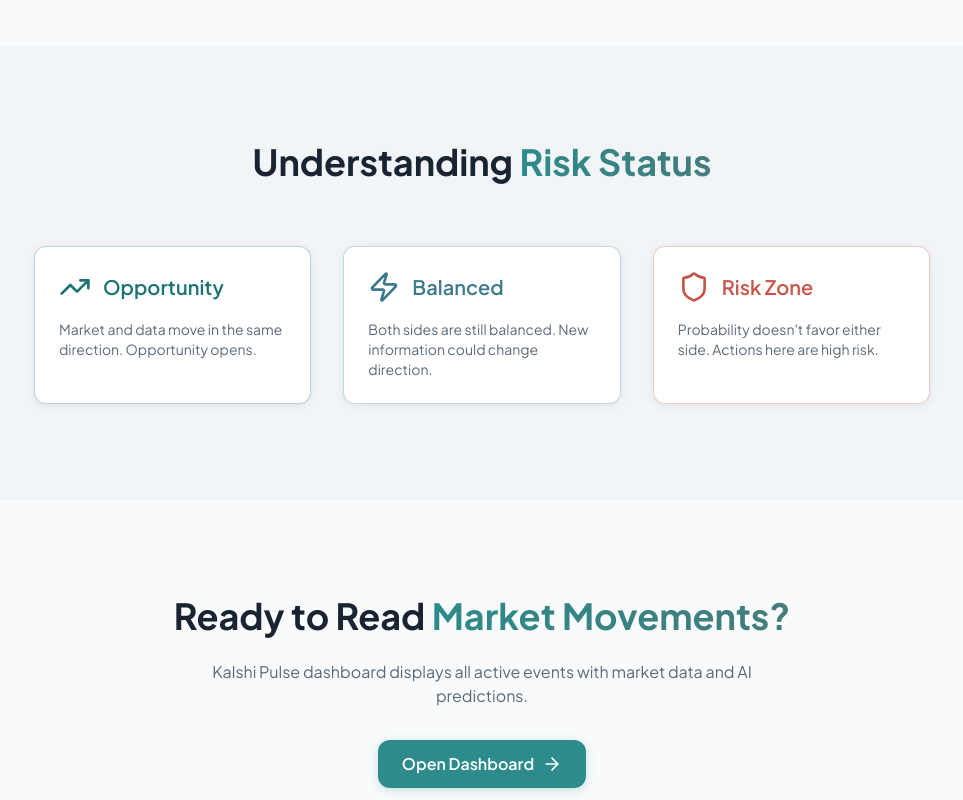
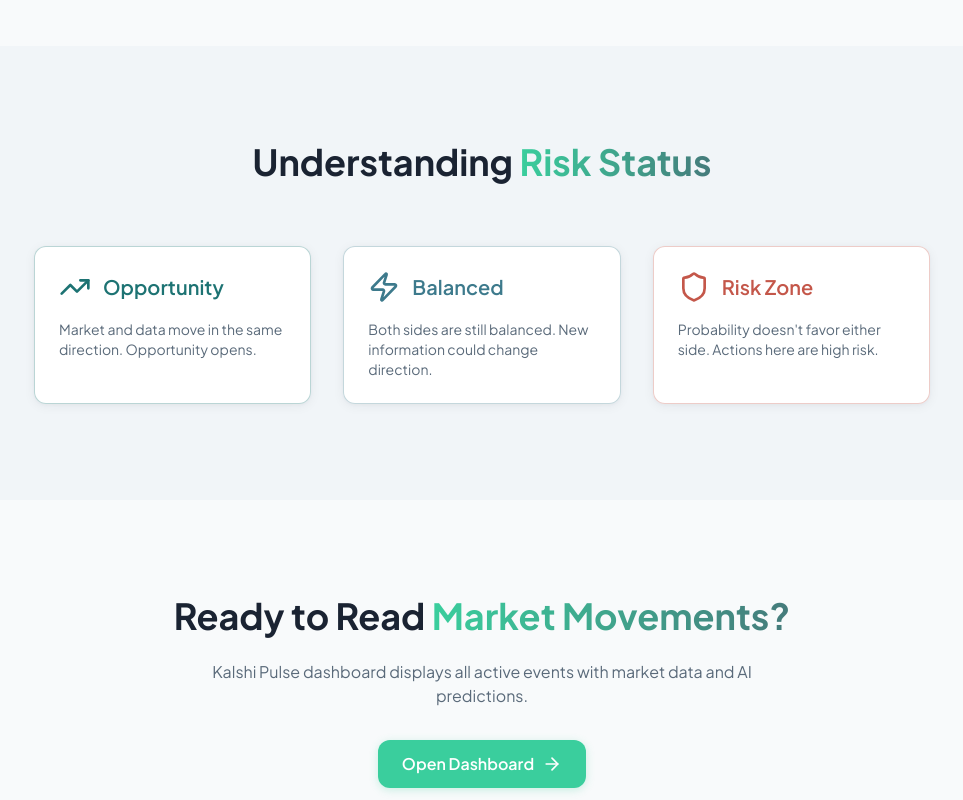
Before and after one commit to bronkhorst12/-Kalshi-Pulse, a React (Vite) app: page / in a window 1280 px wide. Shown: the part 1300-2100 px from the top of the page, without its empty margins (158-1121 px from the left). Built offline with nearby package versions, Linux system fonts and the light colour scheme.

Commit message:
feat: Add `ProbabilityChart` component and new global styles with Tailwind CSS integration.

```diff
--- a/src/components/ProbabilityChart.tsx
+++ b/src/components/ProbabilityChart.tsx
@@ -146,11 +146,11 @@
           symbol: 'circle',
           symbolSize: 6,
           lineStyle: {
-            color: '#2d8b8b',
+            color: '#3ace9d',
             width: 3,
           },
           itemStyle: {
-            color: '#2d8b8b',
+            color: '#3ace9d',
           },
           areaStyle: {
             color: {
--- a/src/index.css
+++ b/src/index.css
@@ -13,7 +13,7 @@
     --background-tertiary: #e8eef3;
     --foreground: #1a2332;
     --foreground-muted: #5a6a7a;
-    --ocean-teal: #2d8b8b;
+    --ocean-teal: #3ace9d;
     --ocean-seafoam: #457b7b;
     --ocean-coral: #d4685a;
     --border: #d1dbe5;
@@ -31,7 +31,7 @@
     @apply bg-background text-foreground font-sans antialiased;
     background-color: #f8fafb;
     background-image:
-      radial-gradient(ellipse at top, rgba(45, 139, 139, 0.04) 0%, transparent 50%),
+      radial-gradient(ellipse at top, rgba(58, 206, 157, 0.04) 0%, transparent 50%),
       radial-gradient(ellipse at bottom right, rgba(69, 123, 123, 0.06) 0%, transparent 50%);
     min-height: 100vh;
   }
@@ -44,7 +44,7 @@
   }
 
   .glow-text {
-    text-shadow: 0 0 10px rgba(45, 139, 139, 0.3), 0 0 20px rgba(45, 139, 139, 0.15);
+    text-shadow: 0 0 10px rgba(58, 206, 157, 0.3), 0 0 20px rgba(58, 206, 157, 0.15);
   }
 
   .status-opportunity {
@@ -60,22 +60,25 @@
   }
 
   .btn-primary {
-    @apply bg-ocean-teal font-semibold px-6 py-3 rounded-lg
-           hover:bg-ocean-teal/90 transition-all duration-200
-           shadow-[0_2px_8px_rgba(45,139,139,0.25)] hover:shadow-[0_4px_16px_rgba(45,139,139,0.35)]
-           active:scale-[0.97] active:shadow-[0_1px_4px_rgba(45,139,139,0.2)];
+    @apply bg-ocean-teal font-semibold px-6 py-3 rounded-lg hover:bg-ocean-teal/90 transition-all duration-200 active:scale-[0.97];
     color: #ffffff;
+    box-shadow: 0 2px 8px rgba(58, 206, 157, 0.25);
+  }
+
+  .btn-primary:hover {
+    box-shadow: 0 4px 16px rgba(58, 206, 157, 0.35);
+  }
+
+  .btn-primary:active {
+    box-shadow: 0 1px 4px rgba(58, 206, 157, 0.2);
   }
 
   .btn-secondary {
-    @apply bg-transparent border border-ocean-teal text-ocean-teal font-semibold px-6 py-3 rounded-lg
-           hover:bg-ocean-teal/10 transition-all duration-200
-           active:scale-[0.97];
+    @apply bg-transparent border border-ocean-teal text-ocean-teal font-semibold px-6 py-3 rounded-lg hover:bg-ocean-teal/10 transition-all duration-200 active:scale-[0.97];
   }
 
   .data-card {
-    @apply bg-white border border-border rounded-lg p-4
-           hover:border-ocean-teal/40 transition-all duration-300;
+    @apply bg-white border border-border rounded-lg p-4 hover:border-ocean-teal/40 transition-all duration-300;
     box-shadow: 0 2px 8px rgba(26, 35, 50, 0.06);
   }
 
@@ -84,36 +87,36 @@
   }
 
   .ocean-glow {
-    box-shadow: 0 0 30px rgba(45, 139, 139, 0.1), 0 0 60px rgba(69, 123, 123, 0.05);
+    box-shadow: 0 0 30px rgba(58, 206, 157, 0.1), 0 0 60px rgba(69, 123, 123, 0.05);
   }
 
   /* Hover lift with ocean glow */
   .hover-lift {
     @apply transition-all duration-300 ease-out;
   }
+
   .hover-lift:hover {
     transform: translateY(-6px);
-    box-shadow: 0 12px 32px rgba(45, 139, 139, 0.12),
-                0 4px 12px rgba(26, 35, 50, 0.08);
+    box-shadow: 0 12px 32px rgba(58, 206, 157, 0.12),
+      0 4px 12px rgba(26, 35, 50, 0.08);
   }
 
   /* Icon glow on hover */
   .icon-glow {
     @apply transition-all duration-300;
   }
+
   .icon-glow:hover {
-    filter: drop-shadow(0 0 6px rgba(45, 139, 139, 0.4));
+    filter: drop-shadow(0 0 6px rgba(58, 206, 157, 0.4));
     transform: scale(1.1);
   }
 
   /* Shimmer background effect */
   .shimmer-bg {
-    background: linear-gradient(
-      90deg,
-      transparent 0%,
-      rgba(45, 139, 139, 0.06) 50%,
-      transparent 100%
-    );
+    background: linear-gradient(90deg,
+        transparent 0%,
+        rgba(58, 206, 157, 0.06) 50%,
+        transparent 100%);
     background-size: 200% 100%;
     animation: shimmer 3s ease-in-out infinite;
   }
@@ -122,6 +125,7 @@
   .btn-press {
     @apply transition-transform duration-100;
   }
+
   .btn-press:active {
     transform: scale(0.97);
   }
@@ -130,10 +134,12 @@
   .nav-link-animated {
     @apply relative;
   }
+
   .nav-link-animated::after {
     content: '';
     @apply absolute bottom-0 left-0 w-full h-0.5 bg-ocean-teal scale-x-0 origin-left transition-transform duration-300;
   }
+
   .nav-link-animated:hover::after {
     @apply scale-x-100;
   }
@@ -142,10 +148,11 @@
   .card-glow-hover {
     @apply transition-all duration-300;
   }
+
   .card-glow-hover:hover {
-    border-color: rgba(45, 139, 139, 0.5);
-    box-shadow: 0 0 16px rgba(45, 139, 139, 0.1),
-                0 6px 24px rgba(26, 35, 50, 0.1);
+    border-color: rgba(58, 206, 157, 0.5);
+    box-shadow: 0 0 16px rgba(58, 206, 157, 0.1),
+      0 6px 24px rgba(26, 35, 50, 0.1);
   }
 }
 
@@ -155,7 +162,7 @@
   }
 
   .text-ocean-teal {
-    color: #2d8b8b;
+    color: #3ace9d;
   }
 
   .text-ocean-seafoam {
@@ -167,7 +174,7 @@
   }
 
   .bg-ocean-teal {
-    background-color: #2d8b8b;
+    background-color: #3ace9d;
   }
 
   .bg-ocean-seafoam {
@@ -177,8 +184,8 @@
   .grid-bg {
     background-size: 40px 40px;
     background-image:
-      linear-gradient(to right, rgba(168,218,220,0.03) 1px, transparent 1px),
-      linear-gradient(to bottom, rgba(168,218,220,0.03) 1px, transparent 1px);
+      linear-gradient(to right, rgba(168, 218, 220, 0.03) 1px, transparent 1px),
+      linear-gradient(to bottom, rgba(168, 218, 220, 0.03) 1px, transparent 1px);
   }
 }
 
@@ -203,6 +210,6 @@
 
 /* Selection - Ocean Depths Light */
 ::selection {
-  background: rgba(45, 139, 139, 0.25);
+  background: rgba(58, 206, 157, 0.25);
   color: #1a2332;
 }
--- a/tailwind.config.js
+++ b/tailwind.config.js
@@ -29,7 +29,7 @@
 				},
 				// Ocean Depths Accent colors (adjusted for light mode)
 				ocean: {
-					teal: '#2d8b8b',
+					teal: '#3ace9d',
 					seafoam: '#457b7b',
 					deep: '#1a2332',
 					coral: '#d4685a',
```
